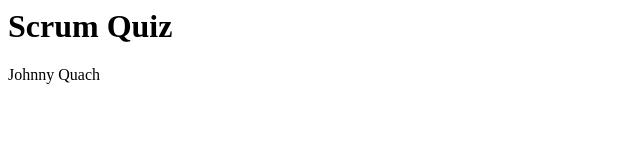
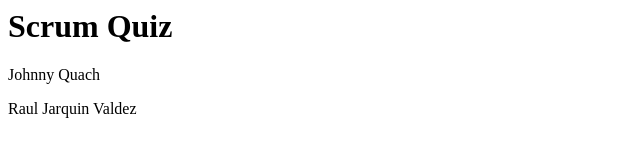
Before and after one commit to Crysmah/interactive-quiz, a plain HTML site: page index.html in a window 1280 px wide. Shown: the whole page, without its empty margins (0-640 px from the left). Drawn offline with Linux system fonts and the light colour scheme.

Commit message:
Add files via upload

```diff
--- a/index.html
+++ b/index.html
@@ -8,6 +8,7 @@
 <body>
     <h1>Scrum Quiz</h1>
     <p>Johnny Quach<p>
+    <p>Raul Jarquin Valdez</p>
 
 </body>
 </html>
```
